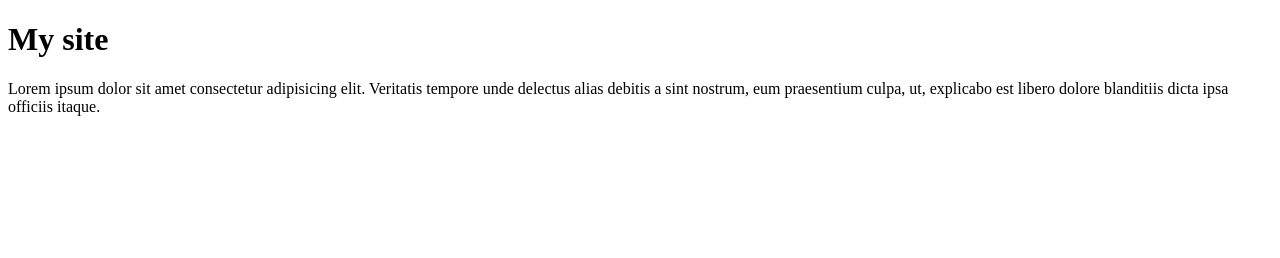
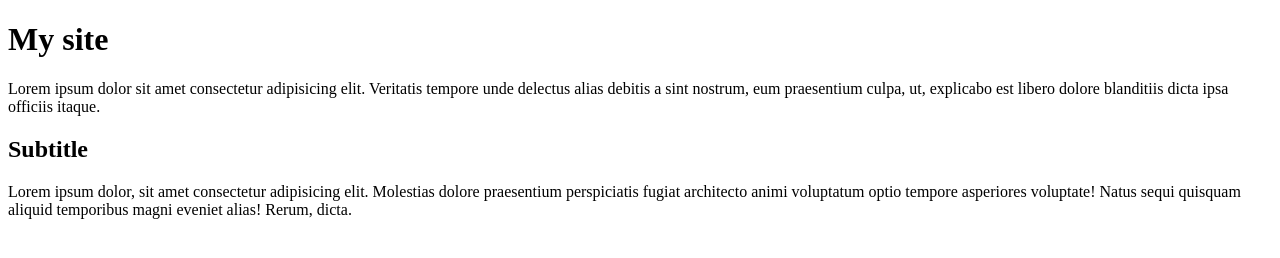
Before and after one commit to Yuliiasergiivna/2025-06-24, a plain HTML site: page index.html in a window 1280 px wide. Drawn offline with Linux system fonts and the light colour scheme.

Commit message:
add subtitle

```diff
--- a/index.html
+++ b/index.html
@@ -8,5 +8,7 @@
 <body>
     <h1>My site</h1>
     <p>Lorem ipsum dolor sit amet consectetur adipisicing elit. Veritatis tempore unde delectus alias debitis a sint nostrum, eum praesentium culpa, ut, explicabo est libero dolore blanditiis dicta ipsa officiis itaque.</p>
+    <h2>Subtitle</h2>
+    <p>Lorem ipsum dolor, sit amet consectetur adipisicing elit. Molestias dolore praesentium perspiciatis fugiat architecto animi voluptatum optio tempore asperiores voluptate! Natus sequi quisquam aliquid temporibus magni eveniet alias! Rerum, dicta.</p>
 </body>
 </html>
```
